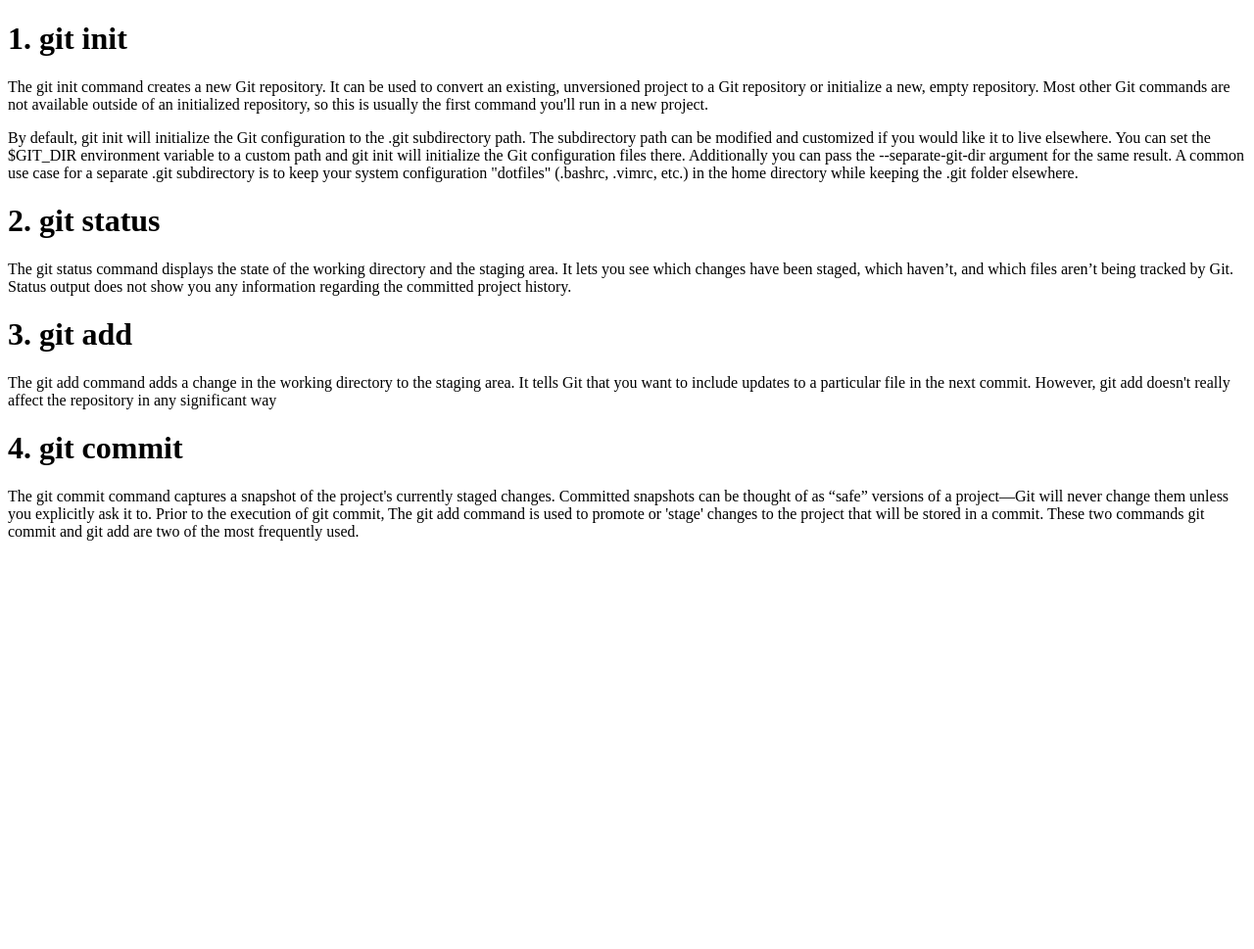
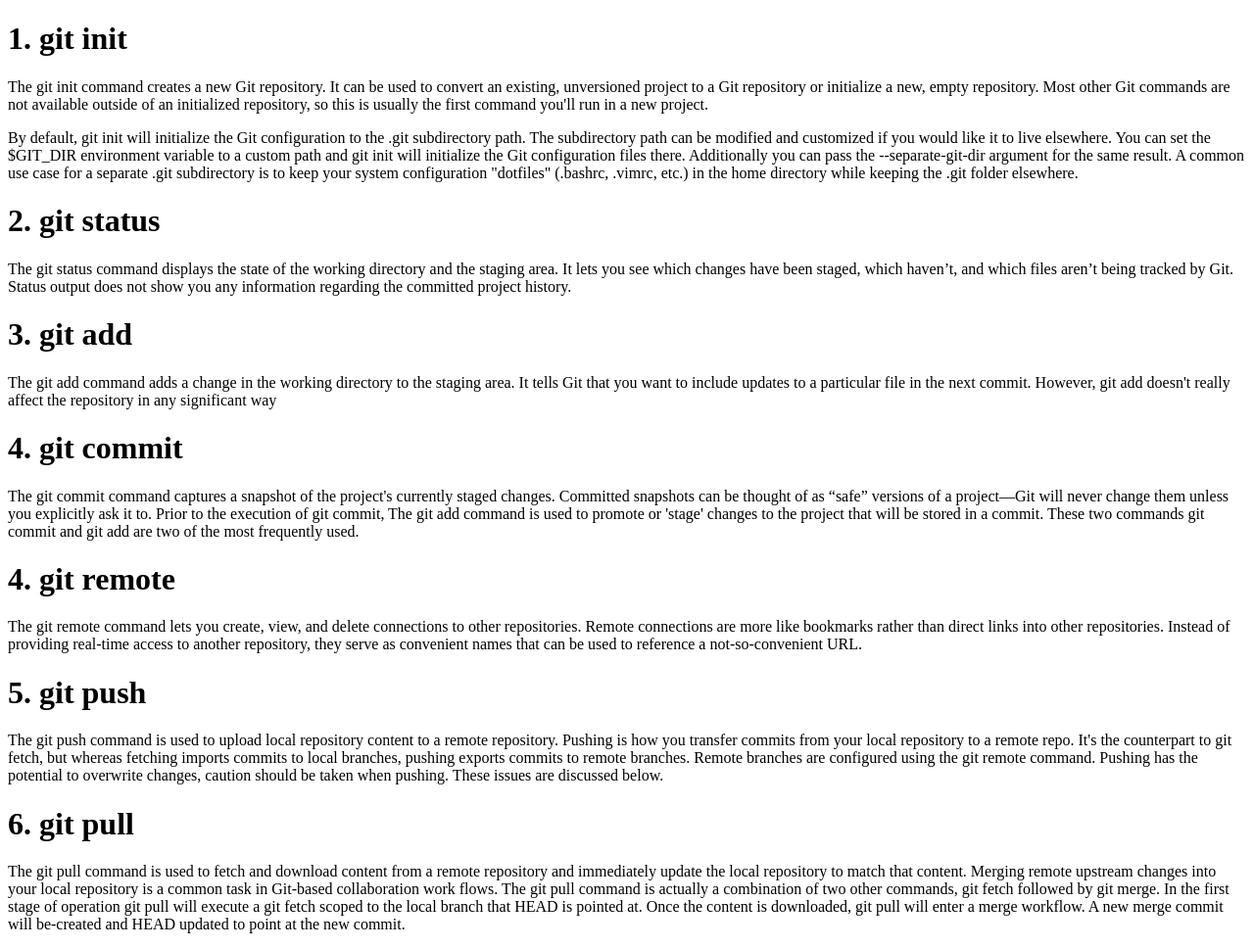
Before and after one commit to Abdul-Mattee/MobileComputing_H1_39, a plain HTML site: page index.html in a window 1280 px wide. Shown: the whole page at 98% size. Before the commit the page ends 800 px from the top, so only its background shows below. Drawn offline with Linux system fonts and the light colour scheme.

Commit message:
remote, push, pull added

```diff
--- a/index.html
+++ b/index.html
@@ -25,5 +25,16 @@
         <h1>4. git commit </h1>
         <p>The git commit command captures a snapshot of the project's currently staged changes. Committed snapshots can be thought of as “safe” versions of a project—Git will never change them unless you explicitly ask it to. Prior to the execution of git commit, The git add command is used to promote or 'stage' changes to the project that will be stored in a commit. These two commands git commit and git add are two of the most frequently used.</p>
       </div>
-
+      <div>
+        <h1>4. git remote </h1>
+        <p>The git remote command lets you create, view, and delete connections to other repositories. Remote connections are more like bookmarks rather than direct links into other repositories. Instead of providing real-time access to another repository, they serve as convenient names that can be used to reference a not-so-convenient URL.</p>
+      </div>
+      <div>
+        <h1>5. git push</h1>
+        <p>The git push command is used to upload local repository content to a remote repository. Pushing is how you transfer commits from your local repository to a remote repo. It's the counterpart to git fetch, but whereas fetching imports commits to local branches, pushing exports commits to remote branches. Remote branches are configured using the git remote command. Pushing has the potential to overwrite changes, caution should be taken when pushing. These issues are discussed below.</p>
+      </div>
+      <div>
+        <h1>6. git pull</h1>
+        <p>The git pull command is used to fetch and download content from a remote repository and immediately update the local repository to match that content. Merging remote upstream changes into your local repository is a common task in Git-based collaboration work flows. The git pull command is actually a combination of two other commands, git fetch followed by git merge. In the first stage of operation git pull will execute a git fetch scoped to the local branch that HEAD is pointed at. Once the content is downloaded, git pull will enter a merge workflow. A new merge commit will be-created and HEAD updated to point at the new commit.</p>
+      </div>
 </html>
```
